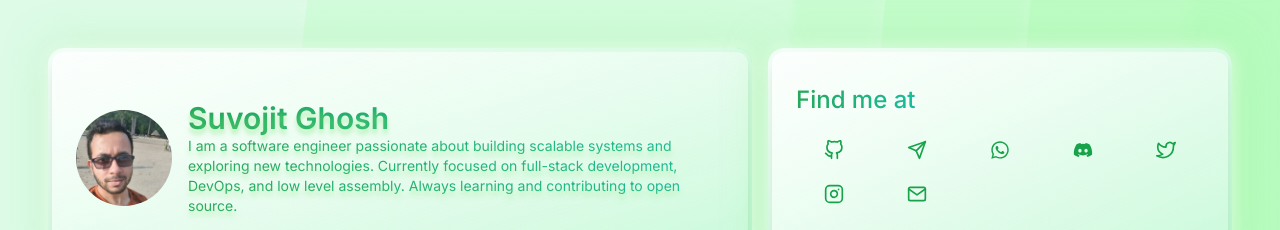
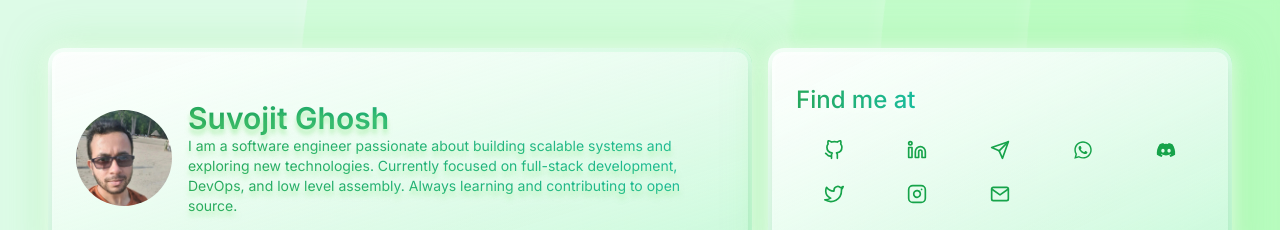
Before and after one commit to TGS963/tgs963.github.io, a Next.js app: page / in a window 1280 px wide. Shown: the top 230 px of the page. Built offline with nearby package versions, Linux system fonts and the light colour scheme.

Commit message:
add linkedin

```diff
--- a/components/socials/index.tsx
+++ b/components/socials/index.tsx
@@ -1,6 +1,6 @@
 import { useState } from 'react';
 import { FaWhatsapp, FaDiscord } from "react-icons/fa";
-import { FiGithub, FiTwitter, FiInstagram, FiMail, FiSend } from "react-icons/fi";
+import { FiGithub, FiTwitter, FiInstagram, FiMail, FiSend, FiLinkedin } from "react-icons/fi";
 
 
 export default function Socials() {
@@ -8,6 +8,7 @@ export default function Socials() {
 
     const socialLinks = [
     { href: "https://github.com/TGS963", icon: <FiGithub className="w-5 h-5" />, text: "GitHub" },
+    { href: "https://www.linkedin.com/in/suvojit-ghosh/", icon: <FiLinkedin className="w-5 h-5" />, text: "LinkedIn" },
     { href: "https://t.me/tgs963", icon: <FiSend className="w-5 h-5" />, text: "Telegram" },
     { href: "https://wa.me/+917003900486", icon: <FaWhatsapp className="w-5 h-5" />, text: "WhatsApp" },
     { href: "https://discord.com/users/tgs963", icon: <FaDiscord className="w-5 h-5" />, text: "Discord" },
```
